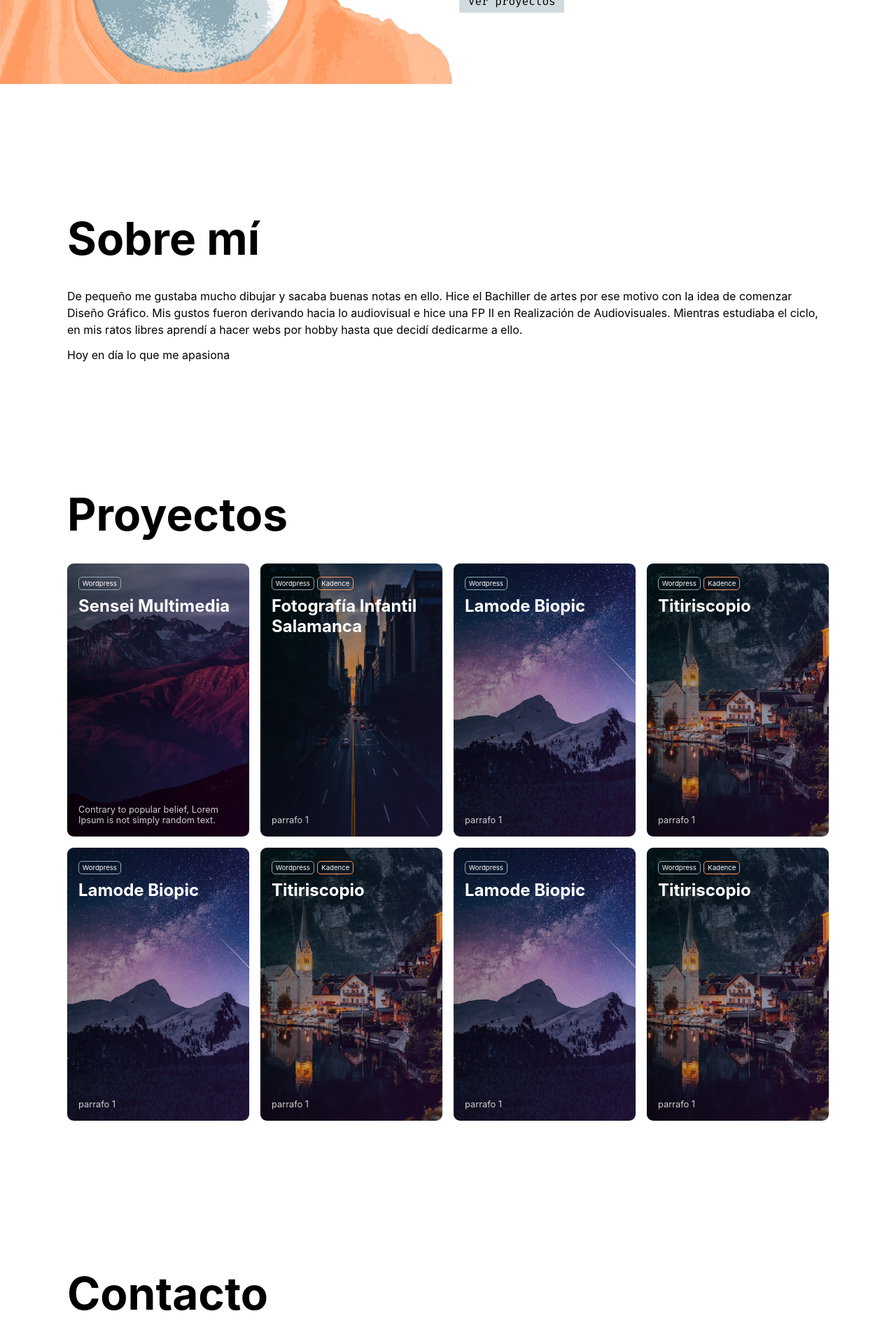
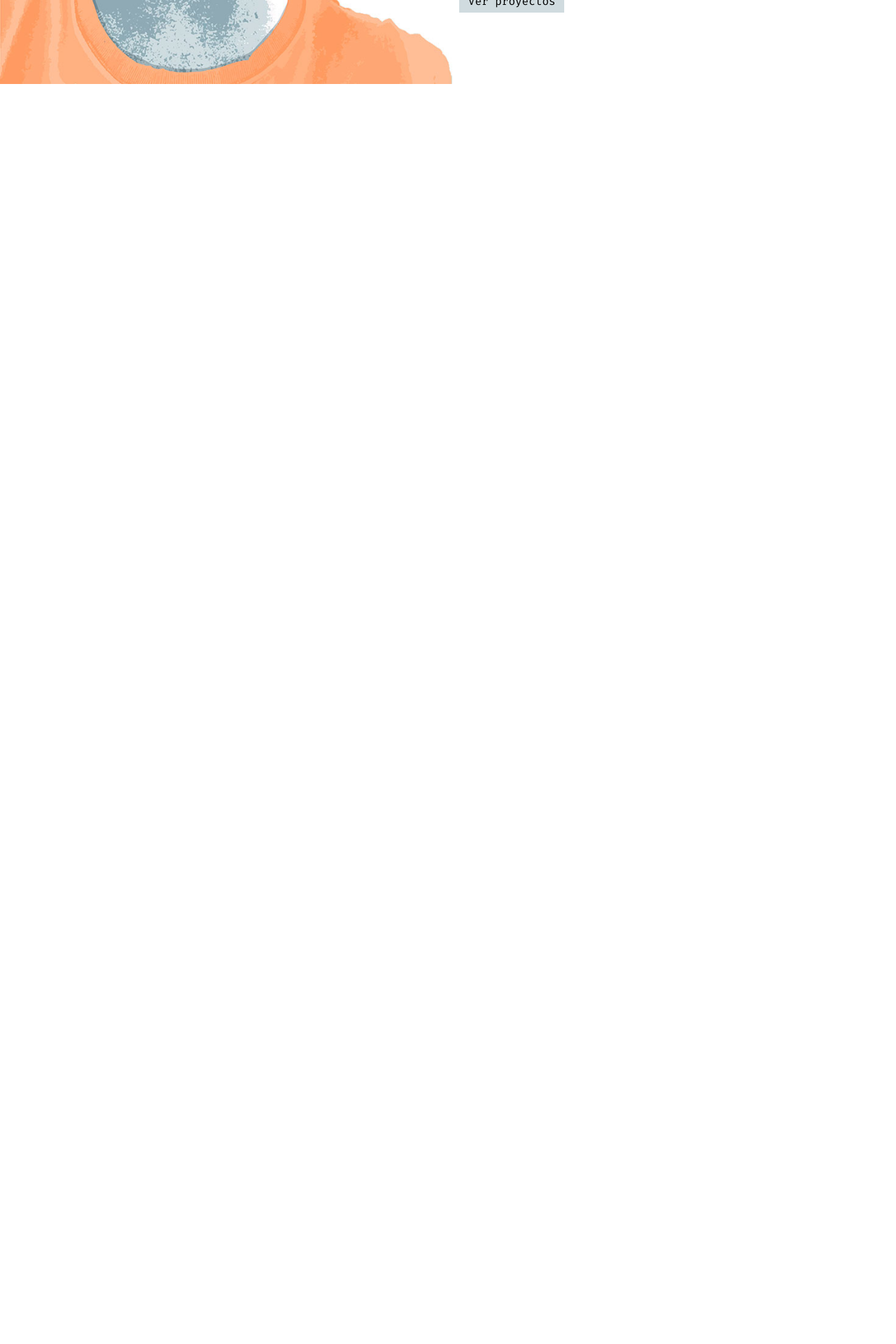
Before and after one commit to emisua/Portfolio-React, a React (Vite) app: page / in a window 1280 px wide. Shown: the part 680-2600 px from the top of the page at 70% size. After the commit the page ends 816 px from the top, so only its background shows below. Built offline with nearby package versions, Linux system fonts and the light colour scheme.

Commit message:
Cambios para el router

```diff
--- a/src/App.jsx
+++ b/src/App.jsx
@@ -6,6 +6,7 @@ import Proyectos from '../componentes/paginas/PaginaProyectos'
 import SobreMi from '../componentes/paginas/PaginaSobreMi'
 import Contacto from '../componentes/paginas/PaginaContacto'
 import { useState, useEffect, useCallback } from 'react'
+import { Route, Routes } from 'react-router-dom'
 
 function App () {
   // Comprobar dispositivo
@@ -23,18 +24,25 @@ function App () {
 
   // Establecer ancho para pantallas mobile
   const isMobile = width <= 767
+
+  // Renderizamos la web
+
   return (
     <main
       className={
         // Si es mobile le añade su clase y si no, no
-        isMobile ? 'portfolio' : 'portfolio desktop'
+        isMobile
+          ? 'portfolio'
+          : 'portfolio desktop'
       }
     >
       <Navbar isMobile={isMobile} />
-      <Home />
-      <SobreMi />
-      <Proyectos />
-      <Contacto />
+      <Routes>
+        <Route path='/' element={<Home />} />
+        <Route path='/sobre-mi' element={<SobreMi />} />
+        <Route path='/proyectos' element={<Proyectos />} />
+        <Route path='/contacto' element={<Contacto />} />
+      </Routes>
     </main>
   )
 }
```
